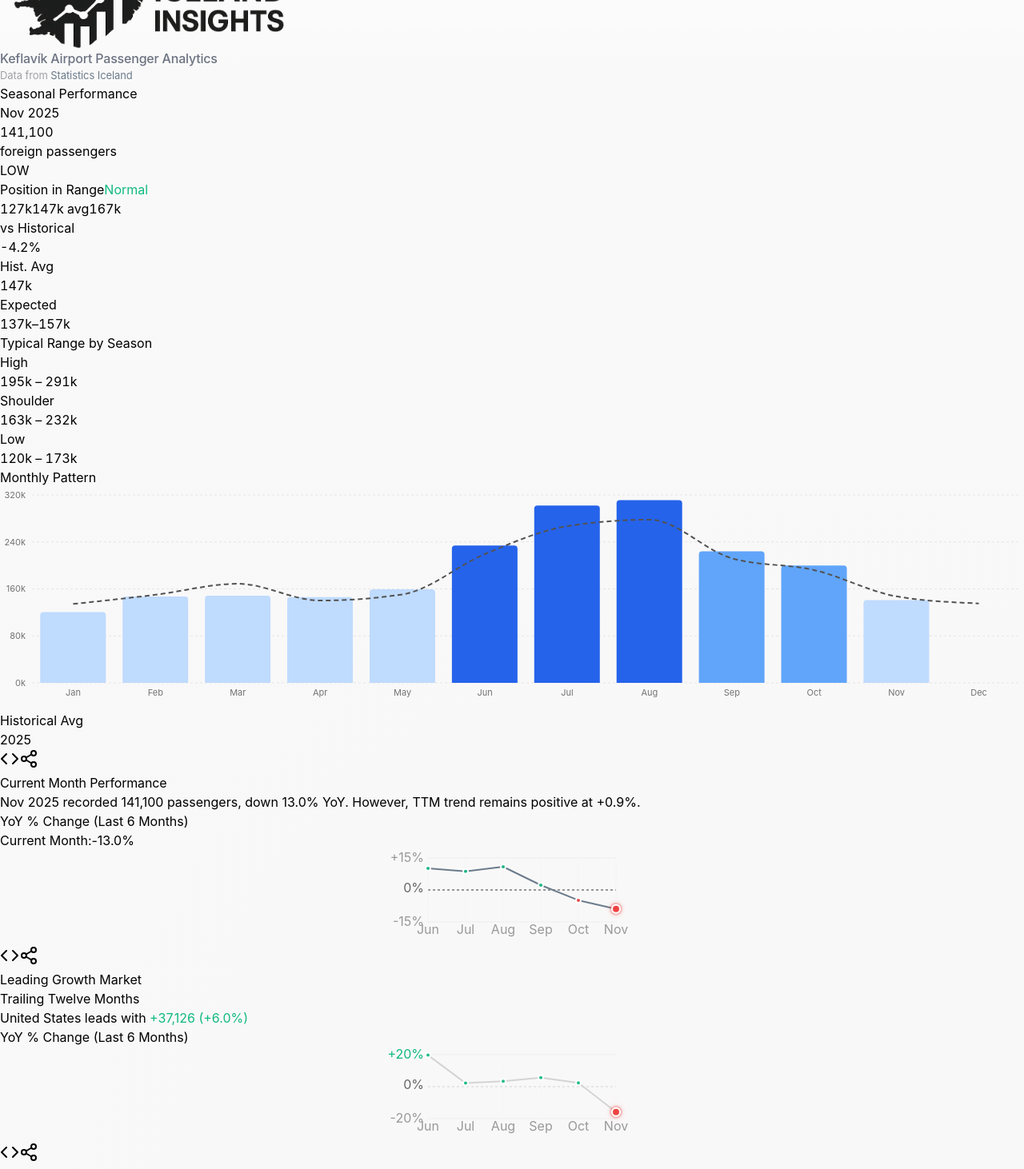
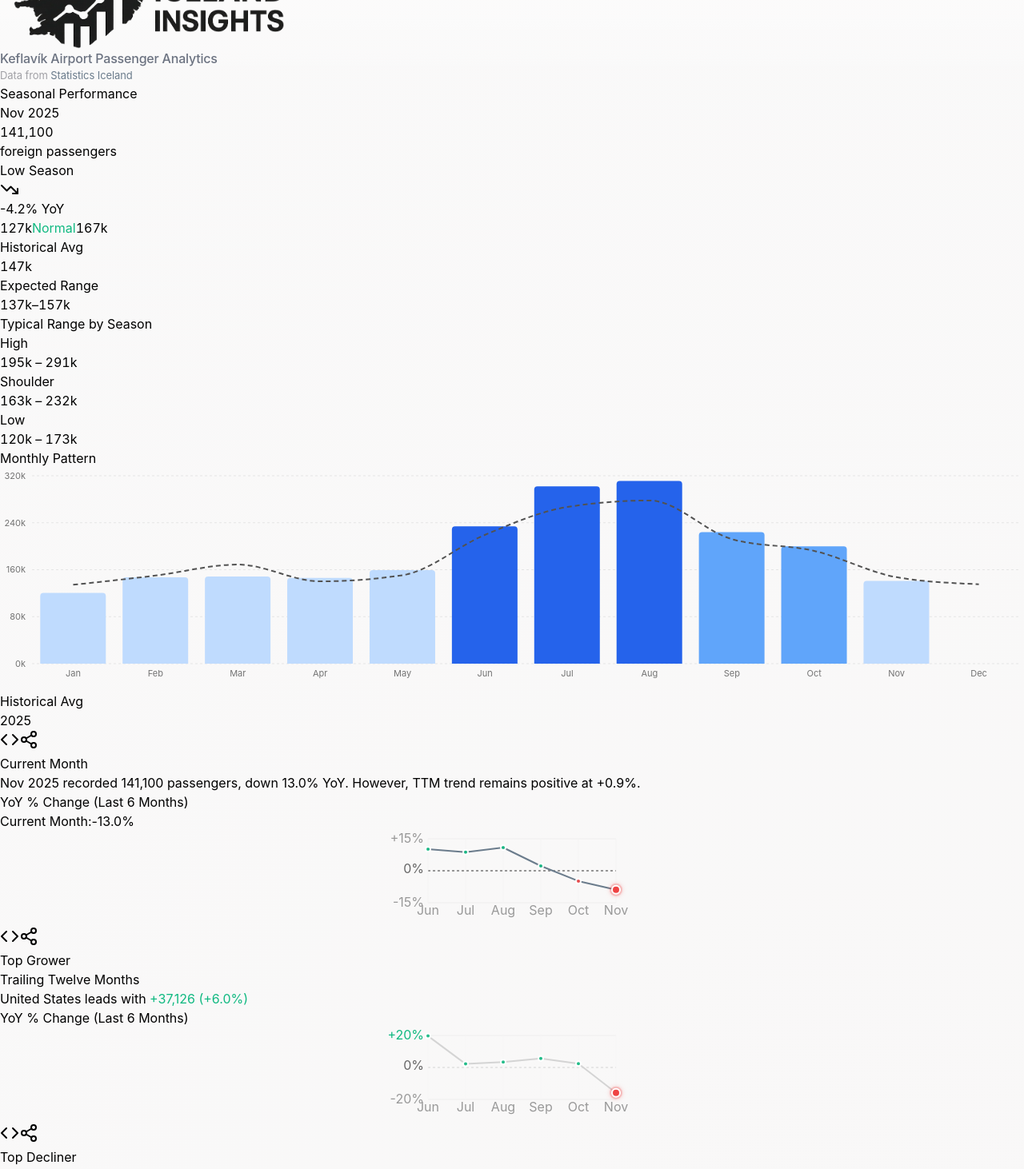
Before and after one commit to kottosson/icelandinsights, a React (Vite) app: page / in a window 1280 px wide. Shown: the part 60-1522 px from the top of the page at 80% size. Built offline with nearby package versions, Linux system fonts and the light colour scheme.

Commit message:
hero chan

```diff
--- a/src/data_dashboard.tsx
+++ b/src/data_dashboard.tsx
@@ -1396,7 +1396,7 @@ export default function DataDashboard() {
           <div className="bg-white rounded-2xl shadow-sm p-5 md:p-8">
             {/* Header */}
             <div className="flex items-center gap-2.5 mb-6 md:mb-8">
-              <h2 className="text-lg md:text-xl font-semibold text-neutral-900">Seasonal Performance</h2>
+              <h2 className="text-lg font-semibold text-neutral-900 tracking-tight">Seasonal Performance</h2>
             </div>
 
             <div className="grid grid-cols-1 lg:grid-cols-2 gap-6 md:gap-10">
@@ -1441,15 +1441,15 @@ export default function DataDashboard() {
                       glowColor = 'rgba(245, 158, 11, 0.4)';
                     }
 
-                    let season = 'LOW';
+                    let season = 'Low Season';
                     let pillBg = 'bg-blue-50';
                     let pillText = 'text-blue-400';
                     if (month >= 5 && month <= 7) {
-                      season = 'HIGH';
+                      season = 'High Season';
                       pillBg = 'bg-blue-100';
                       pillText = 'text-blue-700';
                     } else if (month >= 8 && month <= 9) {
-                      season = 'SHOULDER';
+                      season = 'Shoulder Season';
                       pillBg = 'bg-blue-50';
                       pillText = 'text-blue-500';
                     }
@@ -1461,44 +1461,38 @@ export default function DataDashboard() {
                     return (
                       <>
                         {/* Main stat row */}
-                        <div className="flex items-start justify-between">
-                          <div>
-                            <div className="text-xs font-medium text-neutral-400 uppercase tracking-wide mb-2 animate-fade-in-up">{kpis.currentMonthName}</div>
-                            <div className="text-5xl md:text-7xl font-bold text-neutral-900 tabular-nums tracking-tighter leading-none">
-                              <AnimatedNumber value={kpis.currentMonth} duration={1400} />
+                        <div>
+                          <div className="text-sm md:text-base text-neutral-500 mb-2 animate-fade-in-up">{kpis.currentMonthName}</div>
+                          <div className="text-5xl md:text-7xl font-bold text-neutral-900 tabular-nums tracking-tighter leading-none">
+                            <AnimatedNumber value={kpis.currentMonth} duration={1400} />
+                          </div>
+                          <div className="flex flex-wrap items-center gap-2 md:gap-3 mt-3 animate-fade-in-up stagger-2">
+                            <span className="text-sm md:text-base text-neutral-500">foreign passengers</span>
+                            <div className={`inline-flex items-center px-2.5 py-1 md:px-3 md:py-1.5 rounded-full text-xs md:text-sm font-semibold ${pillBg} ${pillText}`}>
+                              {season}
                             </div>
-                            <div className="text-xs text-neutral-400 mt-2 animate-fade-in-up stagger-2">foreign passengers</div>
-                          </div>
-                          <div className="text-right animate-fade-in-up stagger-1">
-                            <div className={`inline-flex items-center px-2.5 py-1 rounded-full text-xs font-semibold ${pillBg} ${pillText}`}>
-                              {season}
+                            <div className={`inline-flex items-center gap-1.5 px-2.5 py-1 md:px-3 md:py-1.5 rounded-full text-xs md:text-sm font-semibold ${
+                              isUp ? 'bg-emerald-50 text-emerald-600' : 'bg-red-50 text-red-600'
+                            }`}>
+                              {isUp ? <TrendingUp className="w-3 h-3 md:w-3.5 md:h-3.5" /> : <TrendingDown className="w-3 h-3 md:w-3.5 md:h-3.5" />}
+                              {isUp ? '+' : ''}{diffPercent}% YoY
                             </div>
                           </div>
                         </div>
 
-                        {/* Visual Confidence Band - Glanceable Anomaly Detection */}
-                        <div className="pt-6 animate-fade-in-up stagger-2">
-                          <div className="flex items-center justify-between mb-2">
-                            <span className="text-xs text-neutral-400 uppercase tracking-wide">Position in Range</span>
-                            <span className={`text-xs font-semibold ${statusColor}`}>{status}</span>
-                          </div>
+                        {/* Visual Confidence Band */}
+                        <div className="pt-8 animate-fade-in-up stagger-2">
                           <div className="relative h-8 flex items-center">
                             {/* Background track */}
-                            <div className="absolute inset-x-0 h-2 bg-neutral-100 rounded-full"></div>
+                            <div className="absolute inset-x-0 h-1.5 bg-neutral-100 rounded-full"></div>
 
                             {/* Expected range (middle zone) */}
                             <div
-                              className="absolute h-2 bg-neutral-200 rounded-full"
+                              className="absolute h-1.5 bg-neutral-200 rounded-full"
                               style={{
                                 left: `${((expectedMin - rangeMin) / rangeSpan) * 100}%`,
                                 width: `${((expectedMax - expectedMin) / rangeSpan) * 100}%`
                               }}
-                            ></div>
-
-                            {/* Average marker */}
-                            <div
-                              className="absolute w-0.5 h-4 bg-neutral-300 rounded-full"
-                              style={{ left: `${((avgK - rangeMin) / rangeSpan) * 100}%`, transform: 'translateX(-50%)' }}
                             ></div>
 
                             {/* Current value marker */}
@@ -1519,41 +1513,35 @@ export default function DataDashboard() {
                               )}
                               {/* Marker dot */}
                               <div
-                                className="relative w-4 h-4 rounded-full border-2 border-white shadow-md z-10"
+                                className="relative w-3.5 h-3.5 rounded-full border-2 border-white shadow-md z-10"
                                 style={{ backgroundColor: markerColor }}
                               ></div>
                             </div>
                           </div>
 
                           {/* Range labels */}
-                          <div className="flex justify-between mt-1">
-                            <span className="text-xs text-neutral-400 tabular-nums">{rangeMin}k</span>
-                            <span className="text-xs text-neutral-500 tabular-nums">{avgK}k avg</span>
-                            <span className="text-xs text-neutral-400 tabular-nums">{rangeMax}k</span>
+                          <div className="flex justify-between mt-1.5">
+                            <span className="text-sm text-neutral-500 tabular-nums">{rangeMin}k</span>
+                            <span className={`text-sm font-medium ${statusColor}`}>{status}</span>
+                            <span className="text-sm text-neutral-500 tabular-nums">{rangeMax}k</span>
                           </div>
                         </div>
 
-                        {/* Comparison stats */}
+                        {/* Single row of key stats - no redundancy */}
                         <div className="flex items-center gap-8 pt-6">
                           <div className="animate-fade-in-up stagger-3">
-                            <div className="text-xs text-neutral-400 uppercase tracking-wide mb-1">vs Historical</div>
-                            <div className={`text-2xl font-semibold tabular-nums animate-number-pop ${isUp ? 'text-emerald-600' : 'text-red-600'}`}>
-                              {isUp ? '+' : ''}{diffPercent}%
-                            </div>
+                            <div className="text-sm text-neutral-500 mb-1">Historical Avg</div>
+                            <div className="text-xl font-semibold text-neutral-900 tabular-nums">{Math.round(avg / 1000)}k</div>
                           </div>
                           <div className="animate-fade-in-up stagger-4">
-                            <div className="text-xs text-neutral-400 uppercase tracking-wide mb-1">Hist. Avg</div>
-                            <div className="text-2xl font-semibold text-neutral-900 tabular-nums">{Math.round(avg / 1000)}k</div>
-                          </div>
-                          <div className="animate-fade-in-up stagger-5">
-                            <div className="text-xs text-neutral-400 uppercase tracking-wide mb-1">Expected</div>
-                            <div className="text-2xl font-semibold text-neutral-900 tabular-nums">{expectedMin}k–{expectedMax}k</div>
+                            <div className="text-sm text-neutral-500 mb-1">Expected Range</div>
+                            <div className="text-xl font-semibold text-neutral-900 tabular-nums">{expectedMin}k–{expectedMax}k</div>
                           </div>
                         </div>
 
                         {/* Typical Volume Ranges - clean minimal style */}
                         <div className="pt-6 mt-6 border-t border-neutral-100 animate-fade-in-up stagger-6">
-                          <div className="text-xs text-neutral-400 uppercase tracking-wide mb-4">Typical Range by Season</div>
+                          <div className="text-sm text-neutral-500 mb-3">Typical Range by Season</div>
                           <div className="space-y-3">
                             {(() => {
                               const highSeasonMonths = [5, 6, 7];
@@ -1610,7 +1598,7 @@ export default function DataDashboard() {
                 <div>
                   {/* Chart - cleaner Apple-style with single color family */}
                   <div className="bg-neutral-50/50 rounded-2xl p-4 md:p-6">
-                    <div className="text-xs text-neutral-500 uppercase tracking-wide font-medium mb-4 md:mb-5">Monthly Pattern</div>
+                    <div className="text-sm text-neutral-500 mb-4">Monthly Pattern</div>
                     <ResponsiveContainer width="100%" height={isMobile ? 200 : 280}>
                     <ComposedChart
                       data={(() => {
@@ -1727,8 +1715,8 @@ export default function DataDashboard() {
 
                 <div className="flex items-start justify-between mb-2">
                   <div className="flex-1 min-h-[80px]">
-                    <h3 className="text-sm font-bold text-neutral-800 mb-2.5" style={{ letterSpacing: '-0.01em' }}>Current Month Performance</h3>
-                    <p className="text-xs text-neutral-600 leading-relaxed mb-3">
+                    <h3 className="text-sm font-medium text-neutral-900 mb-2">Current Month</h3>
+                    <p className="text-sm text-neutral-600 leading-relaxed">
                       {kpis.currentMonthName} recorded <span className="font-semibold">{kpis.currentMonth} passengers</span>,
                       {kpis.yoyChange >= 0 ? ' up ' : ' down '}
                       <span className={`font-semibold ${kpis.yoyChange >= 0 ? 'text-emerald-600' : 'text-red-600'}`}>
@@ -1746,7 +1734,7 @@ export default function DataDashboard() {
                 {kpis.overallSparkline && (
                   <div className="mt-3">
                     <div className="flex items-center justify-between mb-2">
-                      <p className="text-xs font-medium text-neutral-600">YoY % Change (Last 6 Months)</p>
+                      <p className="text-sm text-neutral-500">YoY % Change (Last 6 Months)</p>
                       <p className="text-xs text-neutral-500">Current Month:
                         <span className={`font-semibold ml-1 ${
                           kpis.yoyChange >= 0
@@ -1892,8 +1880,8 @@ export default function DataDashboard() {
 
                   <div className="flex items-start justify-between mb-2">
                     <div className="flex-1 min-h-[80px]">
-                      <h3 className="text-sm font-semibold text-neutral-900 mb-2">Leading Growth Market</h3>
-                      <p className="text-xs text-neutral-500 mb-1">Trailing Twelve Months</p>
+                      <h3 className="text-sm font-medium text-neutral-900 mb-2">Top Grower</h3>
+                      <p className="text-sm text-neutral-500 mb-1">Trailing Twelve Months</p>
                       <p className="text-sm text-neutral-600 leading-relaxed">
                         <span className="font-semibold text-neutral-900">{getCountryName(kpis.topGrower.name)}</span> leads with
                         <span className="font-semibold text-emerald-600"> +{kpis.topGrower.change}</span>
@@ -1905,7 +1893,7 @@ export default function DataDashboard() {
                   {kpis.topGrowerSparkline && (
                     <div className="mt-4">
                       <div className="flex items-center justify-between mb-3">
-                        <p className="text-xs text-neutral-500">YoY % Change (Last 6 Months)</p>
+                        <p className="text-sm text-neutral-500">YoY % Change (Last 6 Months)</p>
                       </div>
                       <div className="bg-neutral-50/70 rounded-xl p-3">
                         <div className="relative">
@@ -2033,8 +2021,8 @@ export default function DataDashboard() {
 
                   <div className="flex items-start justify-between mb-2">
                     <div className="flex-1 min-h-[80px]">
-                      <h3 className="text-sm font-semibold text-neutral-900 mb-2">Market Under Pressure</h3>
-                      <p className="text-xs text-neutral-500 mb-1">Trailing Twelve Months</p>
+                      <h3 className="text-sm font-medium text-neutral-900 mb-2">Top Decliner</h3>
+                      <p className="text-sm text-neutral-500 mb-1">Trailing Twelve Months</p>
                       <p className="text-sm text-neutral-600 leading-relaxed">
                         <span className="font-semibold text-neutral-900">{getCountryName(kpis.topDecliner.name)}</span> declined by
                         <span className="font-semibold text-red-600"> -{kpis.topDecliner.change}</span>
@@ -2046,7 +2034,7 @@ export default function DataDashboard() {
                   {kpis.topDeclinerSparkline && (
                     <div className="mt-4">
                       <div className="flex items-center justify-between mb-3">
-                        <p className="text-xs text-neutral-500">YoY % Change (Last 6 Months)</p>
+                        <p className="text-sm text-neutral-500">YoY % Change (Last 6 Months)</p>
                       </div>
                       <div className="bg-neutral-50/70 rounded-xl p-3">
                         <div className="relative">
@@ -2177,8 +2165,8 @@ export default function DataDashboard() {
                   </button>
                 </div>
 
-                <p className="text-sm font-medium text-neutral-500 mb-1">Monthly</p>
-                <p className="text-xs text-neutral-400 mb-3">{kpis.currentMonthName}</p>
+                <p className="text-sm font-medium text-neutral-900 mb-1">Monthly</p>
+                <p className="text-sm text-neutral-500 mb-3">{kpis.currentMonthName}</p>
 
                 <p className="text-3xl font-bold text-neutral-900 mb-3 animate-number-pop" style={{ fontFamily: 'Inter, system-ui, sans-serif', letterSpacing: '-0.02em' }}>
                   {kpis.currentMonth}
@@ -2224,8 +2212,8 @@ export default function DataDashboard() {
                   </button>
                 </div>
 
-                <p className="text-sm font-medium text-neutral-500 mb-1">TTM Passengers</p>
-                <p className="text-xs text-neutral-400 mb-3">{kpis.ttmPeriod}</p>
+                <p className="text-sm font-medium text-neutral-900 mb-1">TTM Passengers</p>
+                <p className="text-sm text-neutral-500 mb-3">{kpis.ttmPeriod}</p>
 
                 <p className="text-3xl font-bold text-neutral-900 mb-3 animate-number-pop" style={{ fontFamily: 'Inter, system-ui, sans-serif', letterSpacing: '-0.02em' }}>
                   {kpis.ttmTotal}
@@ -2272,8 +2260,8 @@ export default function DataDashboard() {
                   </button>
                 </div>
 
-                <p className="text-sm font-medium text-neutral-500 mb-1">Top Gainer</p>
-                <p className="text-xs text-neutral-400 mb-3">{kpis.ttmPeriod}</p>
+                <p className="text-sm font-medium text-neutral-900 mb-1">Top Gainer</p>
+                <p className="text-sm text-neutral-500 mb-3">{kpis.ttmPeriod}</p>
 
                 <p className="text-3xl font-bold text-neutral-900 mb-3 animate-number-pop" style={{ fontFamily: 'Inter, system-ui, sans-serif', letterSpacing: '-0.02em' }}>
                   {kpis.topGrower && getCountryName(kpis.topGrower.name)}
@@ -2310,8 +2298,8 @@ export default function DataDashboard() {
                   </button>
                 </div>
 
-                <p className="text-sm font-medium text-neutral-500 mb-1">Top Decliner</p>
-                <p className="text-xs text-neutral-400 mb-3">{kpis.ttmPeriod}</p>
+                <p className="text-sm font-medium text-neutral-900 mb-1">Top Decliner</p>
+                <p className="text-sm text-neutral-500 mb-3">{kpis.ttmPeriod}</p>
 
                 <p className="text-3xl font-bold text-neutral-900 mb-3 animate-number-pop" style={{ fontFamily: 'Inter, system-ui, sans-serif', letterSpacing: '-0.02em' }}>
                   {kpis.topDecliner && getCountryName(kpis.topDecliner.name)}
@@ -2333,10 +2321,10 @@ export default function DataDashboard() {
         {kpis && kpis.top10 && (
           <div className="grid grid-cols-1 lg:grid-cols-3 gap-4">
             <div className="lg:col-span-2 bg-white rounded-2xl p-5 md:p-6 shadow-sm">
-              <h3 className="text-lg font-semibold text-neutral-900 mb-1" style={{ fontFamily: 'Inter, system-ui, sans-serif', letterSpacing: '-0.01em' }}>
-                Top 10 Markets (TTM)
+              <h3 className="text-lg font-semibold text-neutral-900 tracking-tight mb-1">
+                Top 10 Markets
               </h3>
-              <div className="flex items-center justify-between mb-3">
+              <div className="flex items-center justify-between mb-4">
                 <p className="text-xs text-neutral-500">{kpis.ttmPeriod}</p>
                 <p className="text-xs text-neutral-400 italic">Click row to filter</p>
               </div>
@@ -2546,10 +2534,10 @@ export default function DataDashboard() {
 
             {kpis && (
             <div className="lg:col-span-1 bg-white rounded-2xl p-5 md:p-6 shadow-sm">
-              <h3 className="text-lg font-semibold text-neutral-900 mb-1" style={{ fontFamily: 'Inter, system-ui, sans-serif', letterSpacing: '-0.01em' }}>
-                By Continent (TTM)
+              <h3 className="text-lg font-semibold text-neutral-900 tracking-tight mb-1">
+                By Continent
               </h3>
-              <p className="text-xs text-neutral-500 mb-3">{kpis.ttmPeriod}</p>
+              <p className="text-xs text-neutral-500 mb-4">{kpis.ttmPeriod}</p>
 
               <div className="space-y-3">
                 {kpis.continents.map((continent, i) => {
@@ -2618,11 +2606,11 @@ export default function DataDashboard() {
                 </svg>
               </div>
               <div>
-                <h3 className="text-lg font-bold text-neutral-900" style={{ fontFamily: 'Inter, system-ui, sans-serif' }}>
-                  Customize Your Analysis
+                <h3 className="text-lg font-semibold text-neutral-900 tracking-tight">
+                  Filters
                 </h3>
-                <p className="text-xs text-neutral-600 mt-0.5">
-                  These filters affect charts and detailed data below
+                <p className="text-xs text-neutral-500 mt-0.5">
+                  Affects charts and data below
                 </p>
               </div>
             </div>
@@ -2868,7 +2856,7 @@ export default function DataDashboard() {
         <div className="grid md:grid-cols-2 gap-4 reveal">
           <div className="bg-white rounded-2xl p-5 md:p-6 shadow-sm card-hover" id="monthly-trends-chart">
             <div className="flex items-center justify-between mb-1">
-              <h3 className="text-sm font-semibold text-neutral-900" style={{ fontFamily: 'Inter, system-ui, sans-serif', letterSpacing: '-0.01em' }}>
+              <h3 className="text-sm font-medium text-neutral-900">
                 Monthly Trends
               </h3>
               <button
@@ -2958,7 +2946,7 @@ export default function DataDashboard() {
 
           <div className="bg-white rounded-2xl p-5 md:p-6 shadow-sm card-hover" id="yoy-comparison-chart">
             <div className="flex items-center justify-between mb-1">
-              <h3 className="text-sm font-semibold text-neutral-900" style={{ fontFamily: 'Inter, system-ui, sans-serif', letterSpacing: '-0.01em' }}>
+              <h3 className="text-sm font-medium text-neutral-900">
                 Year-over-Year Comparison
               </h3>
               <button
@@ -3044,7 +3032,7 @@ export default function DataDashboard() {
           {kpis && kpis.annualData && (
             <div className="bg-white rounded-2xl p-5 md:p-6 shadow-sm card-hover" id="annual-overview-chart">
               <div className="flex items-center justify-between mb-1">
-                <h3 className="text-sm font-semibold text-neutral-900" style={{ fontFamily: 'Inter, system-ui, sans-serif', letterSpacing: '-0.01em' }}>
+                <h3 className="text-sm font-medium text-neutral-900">
                   Annual Overview
                 </h3>
                 <button
@@ -3113,7 +3101,7 @@ export default function DataDashboard() {
           {kpis && kpis.ytdComparisonData && (
             <div className="bg-white rounded-2xl p-5 md:p-6 shadow-sm card-hover" id="ytd-comparison-chart">
               <div className="flex items-center justify-between mb-1">
-                <h3 className="text-sm font-semibold text-neutral-900" style={{ fontFamily: 'Inter, system-ui, sans-serif', letterSpacing: '-0.01em' }}>
+                <h3 className="text-sm font-medium text-neutral-900">
                   YTD Comparison
                 </h3>
                 <button
@@ -3181,7 +3169,7 @@ export default function DataDashboard() {
 
         <div className="bg-white rounded border border-neutral-200 overflow-hidden">
           <div className="px-4 py-3 border-b border-neutral-200 flex justify-between items-center">
-            <h3 className="text-sm font-semibold text-neutral-900">Data Table</h3>
+            <h3 className="text-sm font-medium text-neutral-900">Data Table</h3>
             <button
               onClick={exportToExcel}
               className="px-3 py-1.5 bg-neutral-900 text-white text-xs font-medium rounded hover:bg-neutral-800 transition-colors flex items-center gap-2"
```
Also changed, not shown: 5 other files (tests, documents, lock files or other folders).
